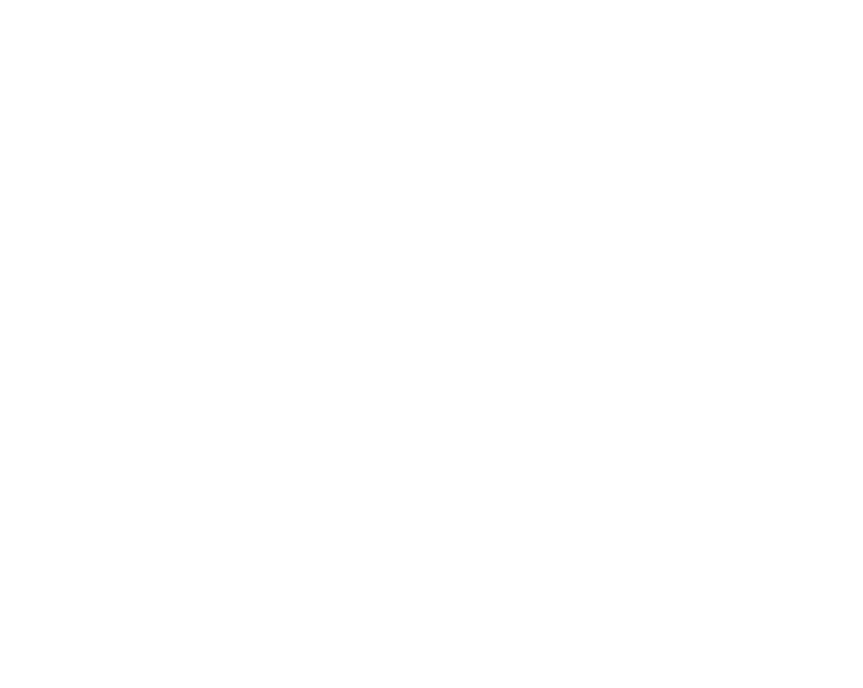
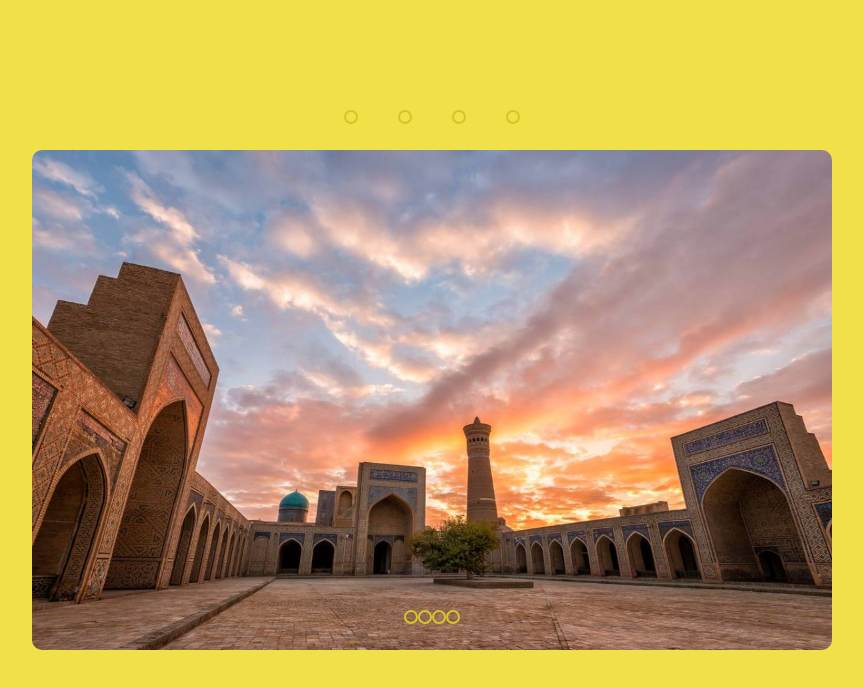
Before and after one commit to IbRuslan/Slider, a plain HTML site: page index.html in a window 1280 px wide. Shown: the whole page, without its empty margins (208-1071 px from the left). Drawn offline with Linux system fonts and the light colour scheme.

Commit message:
complete navigation

```diff
--- a/css/style.css
+++ b/css/style.css
@@ -0,0 +1,93 @@
+body {
+    margin: 0;
+    padding: 0;
+    height: 100vh;
+    display: flex;
+    justify-content: center;
+    align-items: center;
+    background: #F0E149 ;
+}
+
+.slider {
+    width: 800px;
+    height: 500px;
+    border-radius: 10px;
+    overflow: hidden;
+}
+
+.slides {
+    width: 500%;
+    height: 500px;
+    display: flex;
+}
+
+.slides input {
+    display: none;
+}
+
+.slide {
+    width: 20%;
+    transition: 2s;
+}
+
+img{
+    width: 800px;
+    height: 500px;
+}
+
+.navigation-manual {
+    position: absolute;
+    width: 800px;
+    margin-top: -40px;
+    display: flex;
+    justify-content: center;
+}
+
+.manual-btn {
+    border: 2px solid #D5C52A ;
+    padding: 5px;
+    border-radius: 10px;
+    cursor: pointer;
+    transition: 1s;
+}
+
+.manual-btn:not(:last-child) {
+    margin-right: 40px;
+}
+
+.manual-btn:hover{
+    background: #D5C52A ;
+}
+
+#radio1:checked ~ .first {
+    margin-left: 0;
+}
+
+#radio2:checked ~ .first {
+    margin-left: -20%;
+}
+
+#radio3:checked ~ .first {
+    margin-left: -40%;
+}
+
+#radio4:checked ~ .first {
+    margin-left: -60%;
+}
+
+/*  автоматиеская навигация  */
+
+.navigation-auto {
+    position: absolute;
+    display: flex;
+    width: 800px;
+    justify-content: center;
+    margin-top: 460px;
+}
+
+.navigation-auto div{
+    border: 2px solid #D5C52A;
+    padding: 5px;
+    border-radius: 10px;
+    transition: 1s;
+}
--- a/index.html
+++ b/index.html
@@ -3,8 +3,43 @@
 <head>
     <meta charset="UTF-8">
     <title>Title</title>
+    <link rel="stylesheet" href="css/style.css">
 </head>
 <body>
-
+<div class="slider">
+    <div class="slides">
+        <!--   кнопки     -->
+        <input type="radio" name="radio-btn" id="radio1">
+        <input type="radio" name="radio-btn" id="radio2">
+        <input type="radio" name="radio-btn" id="radio3">
+        <input type="radio" name="radio-btn" id="radio4">
+        <!--   изображения     -->
+        <div class="slide first">
+            <img src="img/buxoro.jpg" alt="">
+        </div>
+        <div class="slide">
+            <img src="img/samarkand.jpg" alt="">
+        </div>
+        <div class="slide">
+            <img src="img/tashkent1.jpg" alt="">
+        </div>
+        <div class="slide">
+            <img src="img/urungach.jpg" alt="">
+        </div>
+        <!--    навигация    -->
+        <div class="navigation-auto">
+            <div class="auto-btn1"></div>
+            <div class="auto-btn2"></div>
+            <div class="auto-btn3"></div>
+            <div class="auto-btn4"></div>
+        </div>
+        <div class="navigation-manual">
+            <label for="radio1" class="manual-btn"></label>
+            <label for="radio2" class="manual-btn"></label>
+            <label for="radio3" class="manual-btn"></label>
+            <label for="radio4" class="manual-btn"></label>
+        </div>
+    </div>
+</div>
 </body>
 </html>
```
